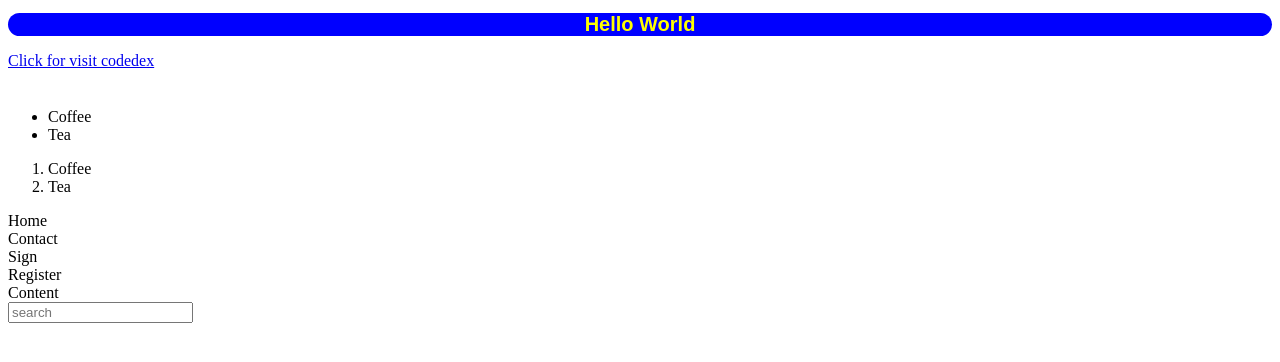
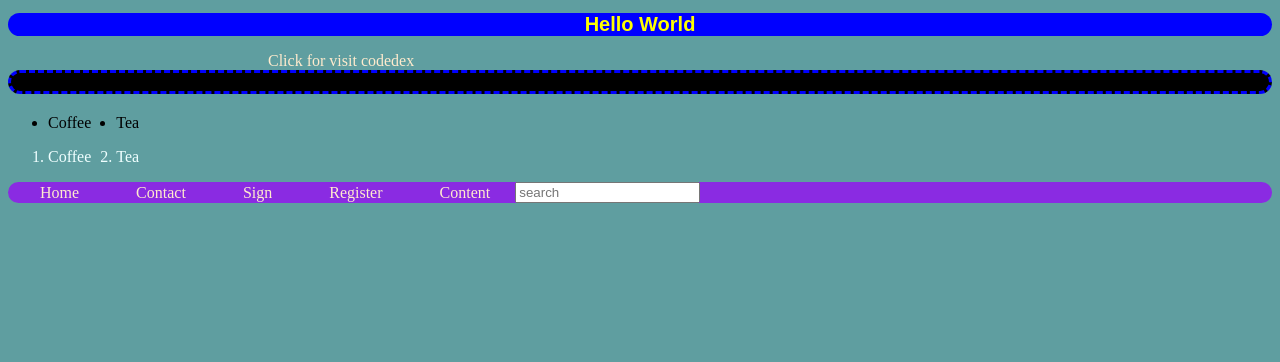
Before and after one commit to krishkumarjaiswal037-ctrl/ROBOCON-webdev-krish, a plain HTML site: page index.html in a window 1280 px wide. Drawn offline with Linux system fonts and the light colour scheme.

Commit message:
adding different css tags

```diff
--- a/style.css
+++ b/style.css
@@ -1,3 +1,7 @@
+body{
+    background-color: cadetblue;
+}
+
 h1{
     background-color: blue;
     font-size: 20px;
@@ -7,3 +11,59 @@ h1{
     color: yellow;
 
 }
+
+.f{
+    text-decoration: none;
+    color: blanchedalmond;
+    align-items: center;
+    margin-left: 260px;
+}
+
+marquee{
+    color: darkcyan;
+    direction: left;
+    background-color: black;
+    border-radius: 20px;
+    border-color: blue;
+    border-style: dashed;
+    border-width: 3px;
+
+}
+
+
+#uls{
+    display: flex;
+    gap: 25px;
+}
+
+#ols{
+    display: flex;
+    gap: 25px;
+    color: azure;
+}
+
+.d{
+    text-decoration: none;
+    color: blanchedalmond;
+    align-items: center;
+    display: flex;
+    gap: 25px;
+    list-style: none;
+}
+
+.yes{
+    text-decoration: none;
+    color: blanchedalmond;
+    align-items: center;
+    display: flex;
+    gap: 25px;
+    list-style: none;
+    border-radius: 20px;
+    border-color: blue;
+    border-width: 3px;
+    background-color: blueviolet;
+}
+
+.c{
+    margin-left: 32px;
+}
```
